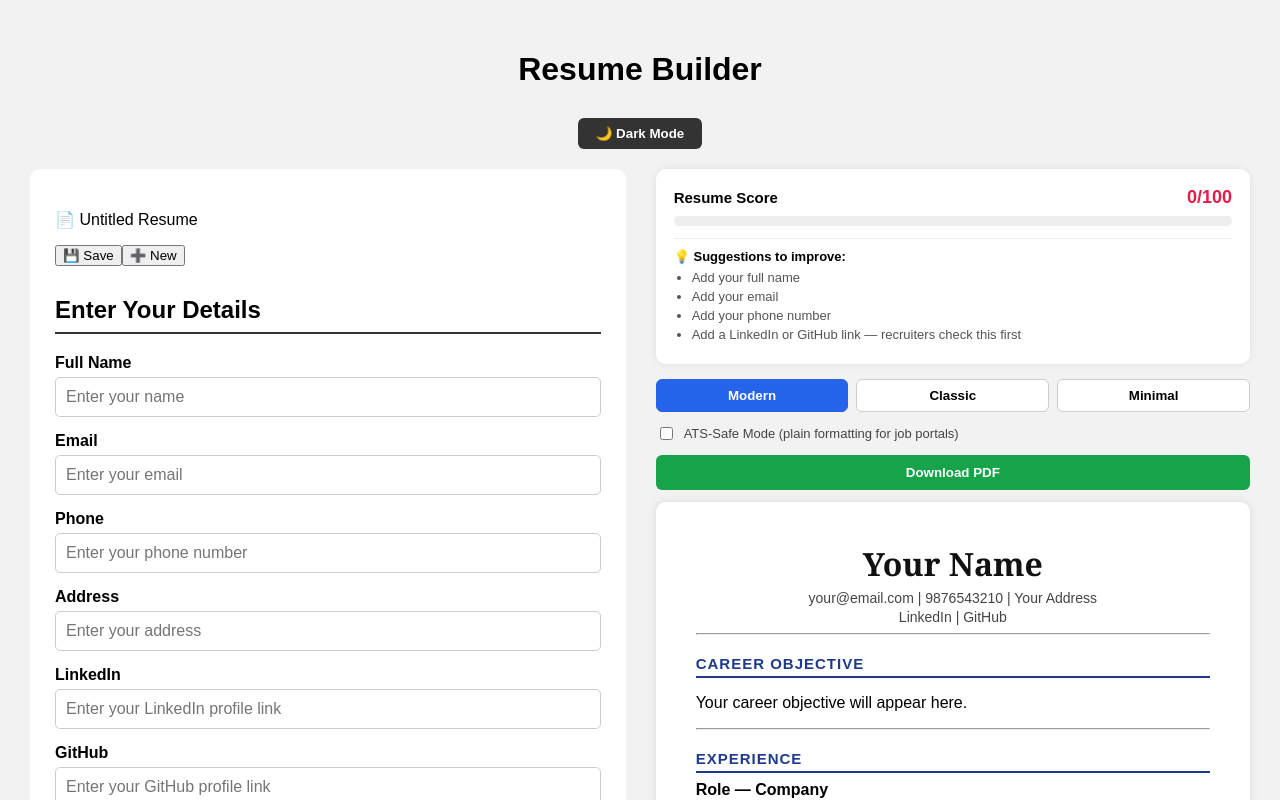
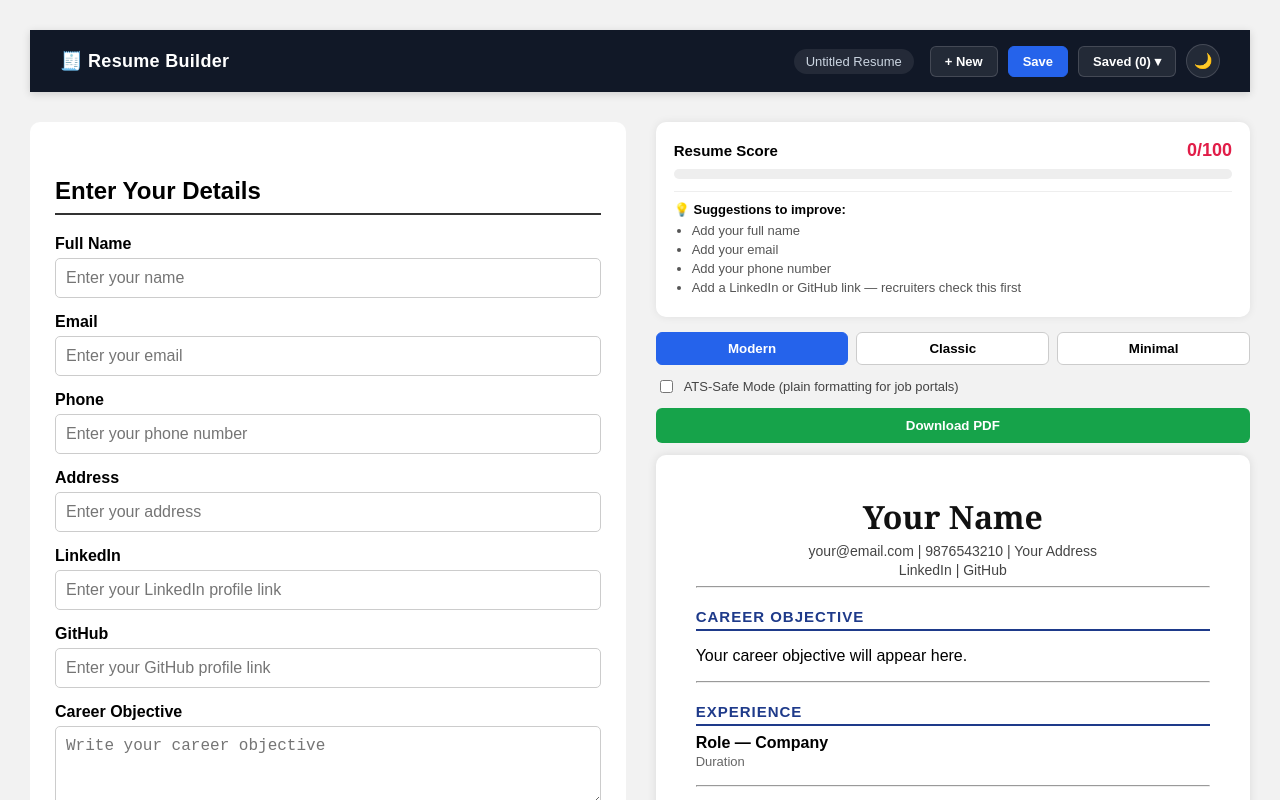
Before and after one commit to MohdIrfan1006/Resume-builder, a React (Vite) app: page / in a window 1280 px wide. Shown: the top 800 px of the page. Built offline with nearby package versions, Linux system fonts and the light colour scheme.

Commit message:
Add Navbar component with resume management and dark mode toggle

```diff
--- a/src/App.css
+++ b/src/App.css
@@ -522,5 +522,135 @@ body {
 .app.dark .score-tips ul {
   color: #ccc;
 }
+.navbar {
+  display: flex;
+  justify-content: space-between;
+  align-items: center;
+  background: #111827;
+  color: white;
+  padding: 14px 30px;
+  position: sticky;
+  top: 0;
+  z-index: 100;
+  box-shadow: 0 2px 8px rgba(0, 0, 0, 0.15);
+}
+
+.navbar-logo {
+  font-size: 18px;
+  font-weight: bold;
+  letter-spacing: 0.3px;
+}
+
+.navbar-right {
+  display: flex;
+  align-items: center;
+  gap: 10px;
+}
+
+.navbar-resume-name {
+  font-size: 13px;
+  color: #cbd5e1;
+  margin-right: 6px;
+  padding: 5px 12px;
+  background: rgba(255, 255, 255, 0.08);
+  border-radius: 20px;
+}
+
+.navbar-btn {
+  background: rgba(255, 255, 255, 0.08);
+  border: 1px solid rgba(255, 255, 255, 0.15);
+  color: white;
+  padding: 7px 14px;
+  border-radius: 6px;
+  cursor: pointer;
+  font-size: 13px;
+  font-weight: 600;
+}
+
+.navbar-btn:hover {
+  background: rgba(255, 255, 255, 0.18);
+}
+
+.navbar-btn-primary {
+  background: #2563eb;
+  border-color: #2563eb;
+}
+
+.navbar-btn-primary:hover {
+  background: #1e4fc4;
+}
+
+.navbar-dropdown-wrapper {
+  position: relative;
+}
+
+.navbar-dropdown {
+  position: absolute;
+  top: 42px;
+  right: 0;
+  background: white;
+  color: #111;
+  border-radius: 8px;
+  box-shadow: 0 4px 16px rgba(0, 0, 0, 0.2);
+  min-width: 200px;
+  max-height: 250px;
+  overflow-y: auto;
+  padding: 6px;
+  z-index: 200;
+}
+
+.navbar-dropdown-empty {
+  font-size: 13px;
+  color: #888;
+  padding: 8px;
+  margin: 0;
+}
+
+.navbar-dropdown-item {
+  display: flex;
+  justify-content: space-between;
+  align-items: center;
+  padding: 8px;
+  border-radius: 5px;
+  cursor: pointer;
+  font-size: 14px;
+}
+
+.navbar-dropdown-item:hover {
+  background: #f1f5f9;
+}
+
+.navbar-dropdown-item button {
+  background: none;
+  border: none;
+  cursor: pointer;
+  font-size: 13px;
+}
+
+.navbar-dark-toggle {
+  background: rgba(255, 255, 255, 0.08);
+  border: 1px solid rgba(255, 255, 255, 0.15);
+  color: white;
+  width: 34px;
+  height: 34px;
+  border-radius: 50%;
+  cursor: pointer;
+  font-size: 15px;
+  display: flex;
+  align-items: center;
+  justify-content: center;
+}
+
+.navbar-dark-toggle:hover {
+  background: rgba(255, 255, 255, 0.18);
+}
+
+.app.dark .navbar {
+  background: #000;
+}
+
+.resume-container {
+  padding-top: 30px;
+}
 
 /* Preview section white hi rehta hai — kyunki wahi PDF print hoga */
--- a/src/App.jsx
+++ b/src/App.jsx
@@ -1,5 +1,6 @@
 import { useState, useEffect, useRef } from "react";
 import { useReactToPrint } from "react-to-print";
+import Navbar from "./Navbar";
 import "./App.css";
 
 function App() {
@@ -449,41 +450,20 @@ function App() {
 
   return (
     <div className={`app ${darkMode ? "dark" : ""}`}>
-      <h1>Resume Builder</h1>
-      <button className="dark-toggle" onClick={() => setDarkMode(!darkMode)}>
-        {darkMode ? "☀️ Light Mode" : "🌙 Dark Mode"}
-      </button>
+      <Navbar
+        currentResumeName={currentResumeName}
+        savedResumes={savedResumes}
+        darkMode={darkMode}
+        onNewResume={newResume}
+        onSaveResume={saveResume}
+        onLoadResume={loadResume}
+        onDeleteResume={deleteResume}
+        onToggleDarkMode={() => setDarkMode(!darkMode)}
+      />
 
       <div className="resume-container">
         {/* LEFT SIDE - FORM */}
         <div className="form-section">
-          {/* ---- RESUME MANAGER ---- */}
-          <div className="resume-manager">
-            <p className="current-resume-name">📄 {currentResumeName}</p>
-
-            <div className="resume-manager-buttons">
-              <button onClick={saveResume}>💾 Save</button>
-              <button onClick={newResume}>➕ New</button>
-            </div>
-
-            {savedResumes.length > 0 && (
-              <div className="saved-resumes-list">
-                <label>Saved Resumes:</label>
-                {savedResumes.map((r) => (
-                  <div className="saved-resume-item" key={r}>
-                    <span onClick={() => loadResume(r)}>{r}</span>
-                    <button
-                      className="delete-resume-btn"
-                      onClick={() => deleteResume(r)}
-                    >
-                      🗑️
-                    </button>
-                  </div>
-                ))}
-              </div>
-            )}
-          </div>
-
           <h2>Enter Your Details</h2>
 
           <label>Full Name</label>
--- /dev/null
+++ b/src/Navbar.jsx
@@ -0,0 +1,73 @@
+import { useState } from "react";
+
+function Navbar({
+  currentResumeName,
+  savedResumes,
+  darkMode,
+  onNewResume,
+  onSaveResume,
+  onLoadResume,
+  onDeleteResume,
+  onToggleDarkMode,
+}) {
+  const [showSavedDropdown, setShowSavedDropdown] = useState(false);
+
+  return (
+    <nav className="navbar">
+      <div className="navbar-left">
+        <span className="navbar-logo">🧾 Resume Builder</span>
+      </div>
+      <div className="navbar-right">
+        <span className="navbar-resume-name">{currentResumeName}</span>
+
+        <button className="navbar-btn" onClick={onNewResume}>
+          + New
+        </button>
+
+        <button
+          className="navbar-btn navbar-btn-primary"
+          onClick={onSaveResume}
+        >
+          Save
+        </button>
+
+        <div className="navbar-dropdown-wrapper">
+          <button
+            className="navbar-btn"
+            onClick={() => setShowSavedDropdown(!showSavedDropdown)}
+          >
+            Saved ({savedResumes.length}) ▾
+          </button>
+
+          {showSavedDropdown && (
+            <div className="navbar-dropdown">
+              {savedResumes.length === 0 ? (
+                <p className="navbar-dropdown-empty">No saved resumes yet</p>
+              ) : (
+                savedResumes.map((r) => (
+                  <div className="navbar-dropdown-item" key={r}>
+                    <span
+                      onClick={() => {
+                        onLoadResume(r);
+                        setShowSavedDropdown(false);
+                      }}
+                    >
+                      {r}
+                    </span>
+                    <button onClick={() => onDeleteResume(r)}>🗑️</button>
+                  </div>
+                ))
+              )}
+            </div>
+          )}
+        </div>
+
+        <button className="navbar-dark-toggle" onClick={onToggleDarkMode}>
+          {darkMode ? "☀️" : "🌙"}
+        </button>
+      </div>
+    </nav>
+  );
+}
+
+export default Navbar;
```
